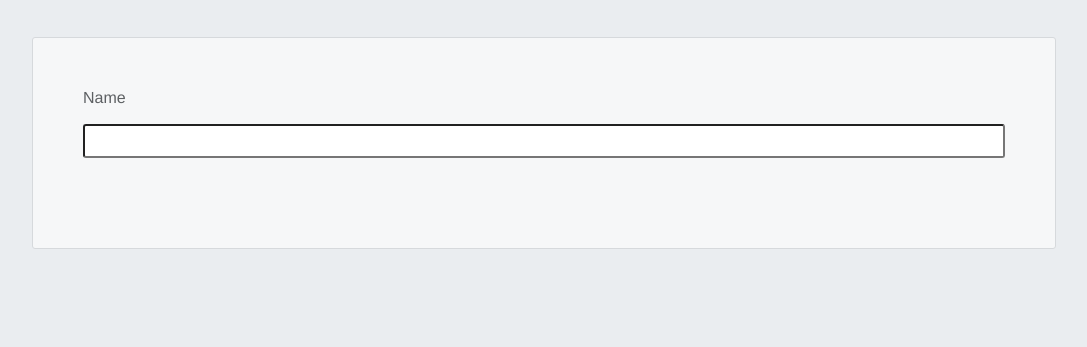
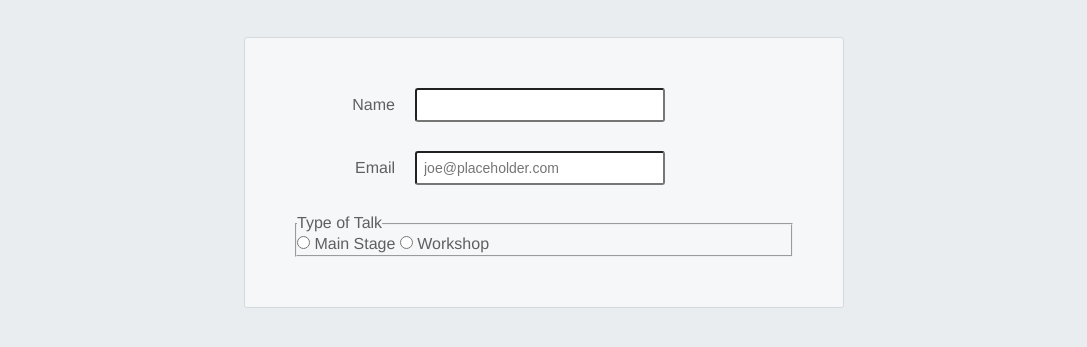
Before and after one commit to RomanFisc/form-practice, a plain HTML site: page index.html in a window 1280 px wide. Shown: the part 225-572 px from the top of the page, without its empty margins (96-1183 px from the left). Drawn offline with Linux system fonts and the light colour scheme.

Commit message:
email input + styling, adding radio selection

```diff
--- a/index.html
+++ b/index.html
@@ -16,7 +16,23 @@
         <label for="full-name">Name</label>
         <input type="text" id="full-name" name="full-name">
       </div>
-
+      <div class="form-row">
+        <label for="email">Email</label>
+        <input type="email" name="email" id="email" placeholder="joe@placeholder.com">
+      </div>
+      <fieldset class="legacy-form-row">
+        <legend>Type of Talk</legend>
+        <input type="radio"
+                name="talk-type"
+                id="talk-type-1"
+                value="main-stage">
+        <label for="talk-type-1" class="radio-label">Main Stage</label>
+        <input type="radio"
+                id="talk-type-2"
+                name="talk-type"
+                value="workshop">
+        <label for="talk-type-2" class="radio-label">Workshop</label>
+      </fieldset>
     </form>
 
   </body>
--- a/styles.css
+++ b/styles.css
@@ -50,7 +50,8 @@ body {
     flex-wrap: wrap;
 }
 
-.form-row input[type='text'] {
+.form-row input[type='text'],
+.form-row input[type='email'] {
     background-color: #FFFFFF;
     border: 1px soild #D6D9DC;
     border-radius: 3px;
@@ -62,3 +63,38 @@ body {
 .form-row label {
     margin-bottom: 15px;
 }
+
+.form-row input[type='text']:invalid,
+.form-row input[type='email']:invalid {
+  border: 1px solid #D55C5F;
+  color: #D55C5F;
+  box-shadow: none; /* Remove default red glow in Firefox */
+}
+
+
+
+
+
+@media only screen and (min-width: 700px) {
+    .speaker-form-header,
+    .speaker-form {
+      width: 600px;
+    }
+    .form-row {
+      flex-direction: row;
+      align-items: flex-start; /* To avoid stretching */
+      margin-bottom: 20px;
+    }
+    .form-row input[type='text'],
+    .form-row input[type='email'] {
+      width: 250px;
+      height: initial;
+    }
+    .form-row label {
+      text-align: right;
+      width: 120px;
+      margin-top: 7px;
+      padding-right: 20px;
+    }
+
+  }
```
